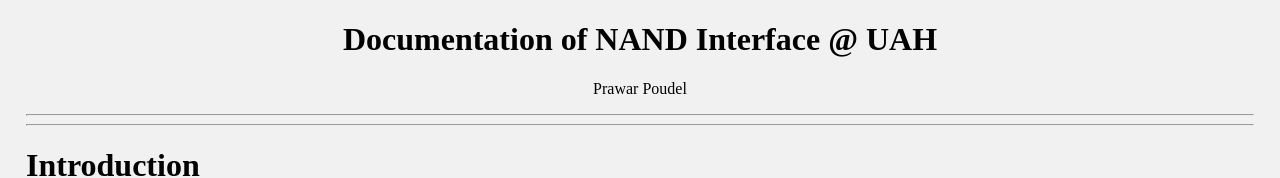
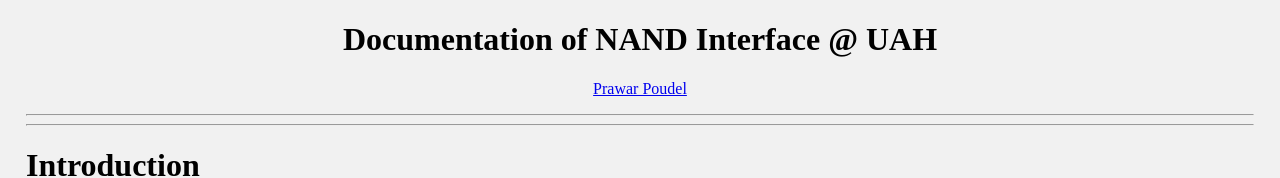
Before and after one commit to jacobwon/nios_NAND_interface, a plain HTML site: page index.html in a window 1280 px wide. Shown: the top 178 px of the page. Drawn offline with Linux system fonts and the light colour scheme.

Commit message:
add link to profile

```diff
--- a/index.html
+++ b/index.html
@@ -38,7 +38,7 @@
 
 <body style="background-color: #f1f1f1;padding: 0 18px;">
 	<h1 align="center">Documentation of NAND Interface @ UAH</h1>
-	<p align="center">Prawar Poudel</p>
+	<p align="center"><a href="https://sickranchez-c137.github.io/">Prawar Poudel</a></p>
 	<!-- MT29F64G08CBABA -->
 	<hr>
 	<hr>
```
